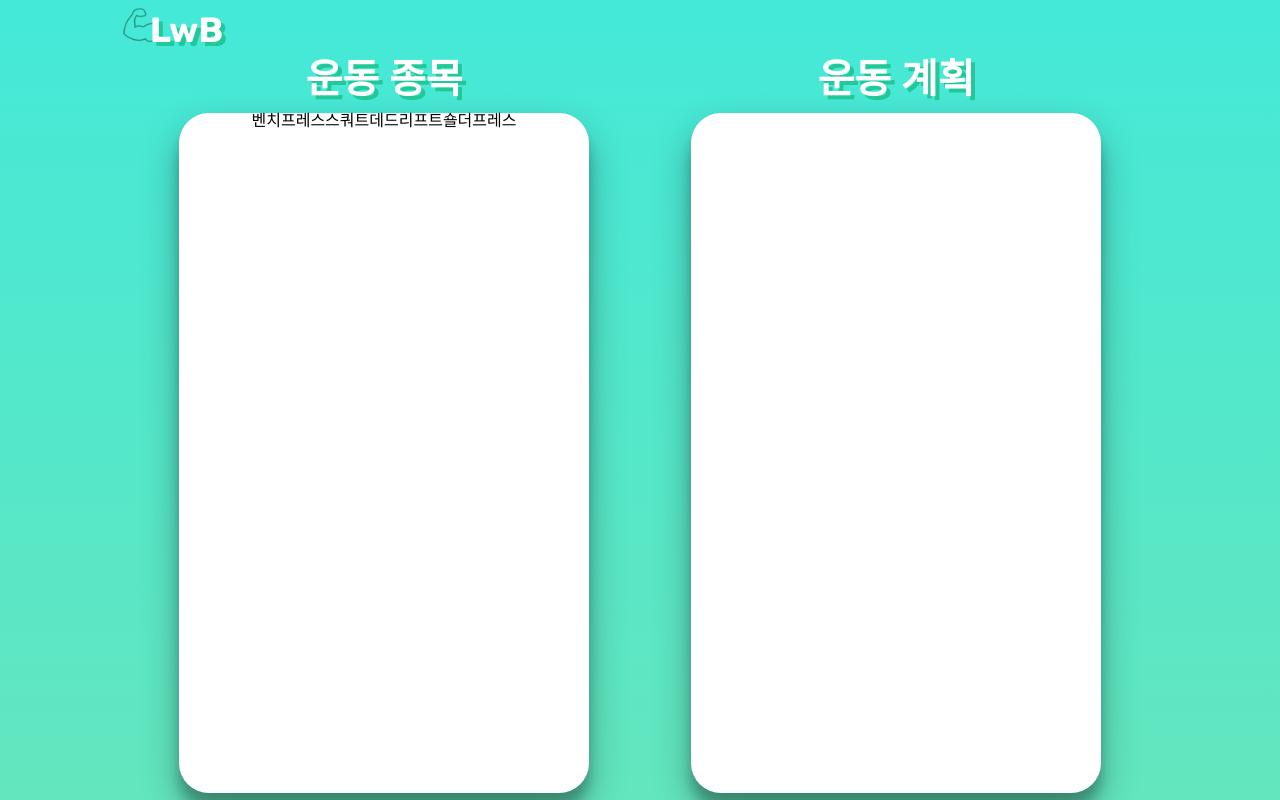
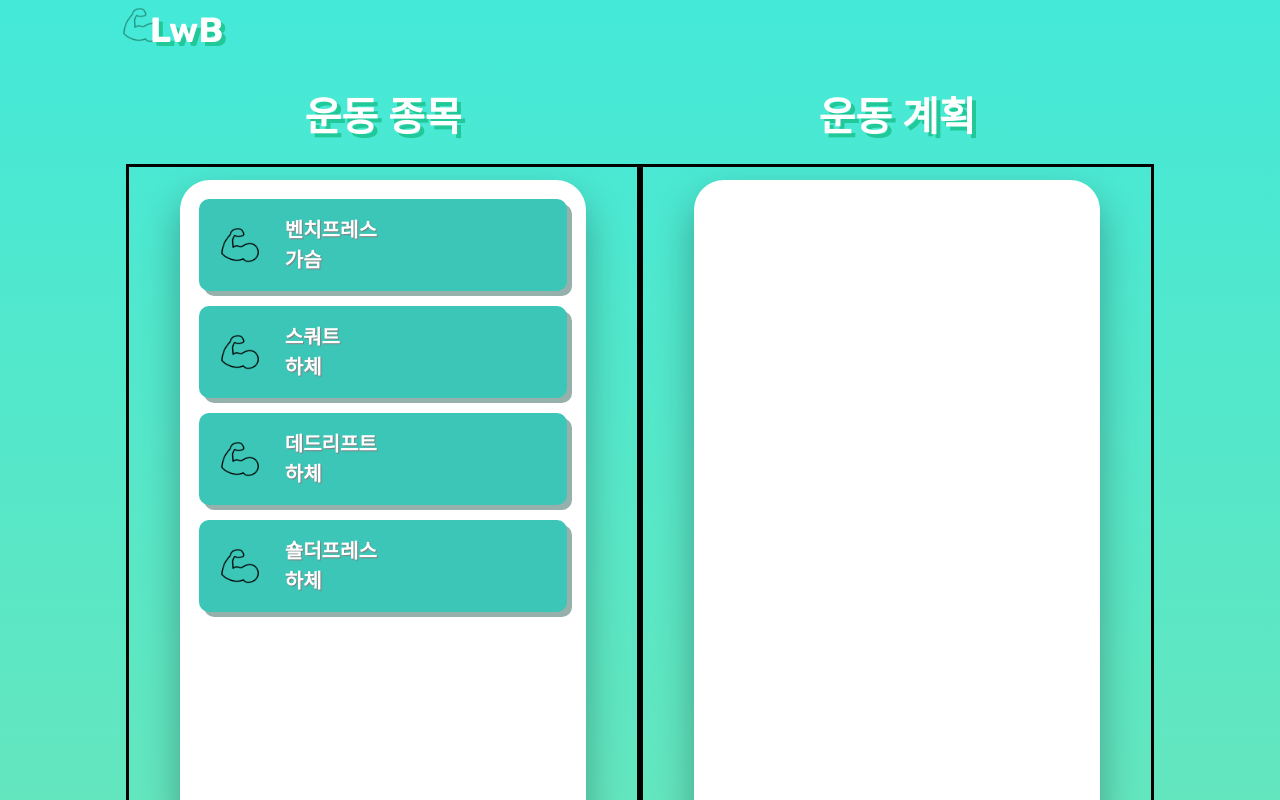
Before and after one commit to dwhddnjs/LwB_react-dnd, a React (Create React App) app: page /dnd in a window 1280 px wide. Built offline with nearby package versions, Linux system fonts and the light colour scheme.

Commit message:
almost finished dnd

```diff
--- a/package.json
+++ b/package.json
@@ -14,6 +14,7 @@
     "react-dom": "^17.0.2",
     "react-router-dom": "^5.2.1",
     "react-scripts": "4.0.3",
+    "uuid": "^8.3.2",
     "web-vitals": "^1.0.1"
   },
   "scripts": {
--- a/src/Dnd.js
+++ b/src/Dnd.js
@@ -3,73 +3,137 @@ import { useEffect, useState } from "react";
 import Header from "./components/UI/Header";
 import PlanItem from "./components/UI/PlanItem";
 import { DragDropContext, Draggable, Droppable } from "react-beautiful-dnd";
-import "./../src/components/PlanPage/PlanPage.scss";
+import { v4 as uuid } from "uuid";
+import arm from "./img/arm.png";
+import "./Dnd.scss";
+
+const itemsFromBackend = [
+  { id: uuid(), name: "벤치프레스", target: "가슴" },
+  { id: uuid(), name: "스쿼트", target: "하체" },
+  { id: uuid(), name: "데드리프트", target: "하체" },
+  { id: uuid(), name: "숄더프레스", target: "하체" },
+];
+
+const columnsFromBackend = {
+  [uuid()]: {
+    name: "운동 종목",
+    items: itemsFromBackend,
+  },
+  [uuid()]: {
+    name: "운동 계획",
+    items: [],
+  },
+};
+
+const onDragEnd = (result, columns, setColumns) => {
+  if (!result.destination) return;
+  const { source, destination } = result;
+
+  if (source.droppableId !== destination.droppableId) {
+    const sourceColumn = columns[source.droppableId];
+    const destColumn = columns[destination.droppableId];
+    const sourceItems = [...sourceColumn.items];
+    const destItems = [...destColumn.items];
+    const [removed] = sourceItems.splice(source.index, 1);
+    destItems.splice(destination.index, 0, removed);
+    setColumns({
+      ...columns,
+      [source.droppableId]: {
+        ...sourceColumn,
+        items: sourceItems,
+      },
+      [destination.droppableId]: {
+        ...destColumn,
+        items: destItems,
+      },
+    });
+  } else {
+    const column = columns[source.droppableId];
+    const copiedItems = [...column.items];
+    const [removed] = copiedItems.splice(source.index, 1);
+    copiedItems.splice(destination.index, 0, removed);
+    setColumns({
+      ...columns,
+      [source.droppableId]: {
+        ...column,
+        items: copiedItems,
+      },
+    });
+  }
+};
 
 function Dnd() {
-  const item = [
-    {
-      id: 1,
-      name: "벤치프레스",
-      target: "가슴",
-    },
-    {
-      id: 2,
-      name: "스쿼트",
-      target: "하체",
-    },
-    {
-      id: 3,
-      name: "데드리프트",
-      target: "등",
-    },
-    {
-      id: 4,
-      name: "숄더프레스",
-      target: "어깨",
-    },
-  ];
+  const [columns, setColumns] = useState(columnsFromBackend);
 
   return (
-    <div className="plan">
+    <div className="plan-page">
       <Header />
-      <body>
-        <section>
-          <div className="list-container">
-            <span>운동 종목</span>
-            <DragDropContext>
-              <Droppable droppableId="item">
-                {(provided) => (
+      <div className="plan-body">
+        <DragDropContext
+          onDragEnd={(result) => onDragEnd(result, columns, setColumns)}
+        >
+          {Object.entries(columns).map(([columnId, column], index) => {
+            return (
+              <div className="plan-list" key={columnId}>
+                <h2>{column.name}</h2>
+                <div className="plan-boxs">
+                  <Droppable droppableId={columnId} key={columnId}>
+                    {(provided, snapshot) => {
+                      return (
                         <div
-                    className="list-content"
                           {...provided.droppableProps}
                           ref={provided.innerRef}
+                          className="plan-lists"
+                          style={{
+                            background: snapshot.isDraggingOver
+                              ? "lightblue"
+                              : "#fff",
+                          }}
                         >
-                    {item.map(({ id, name }, index) => (
-                      <Draggable key={id} draggableId={id} index={index}>
-                        {(provided) => (
+                          {column.items.map((item, index) => {
+                            return (
+                              <Draggable
+                                key={item.id}
+                                draggableId={item.id}
+                                index={index}
+                              >
+                                {(provided, snapshot) => {
+                                  return (
                                     <div
+                                      className="plan-item"
                                       ref={provided.innerRef}
+                                      {...provided.draggableProps}
                                       {...provided.dragHandleProps}
-                            {...provided.draggableProps}
+                                      style={{
+                                        userSelect: "none",
+                                        backgroundColor: snapshot.isDragging
+                                          ? "#32a89d"
+                                          : "#3bc6b7",
+                                        ...provided.draggableProps.style,
+                                      }}
                                     >
-                            {name}
+                                      <img src={arm} alt="" />
+                                      <div className="item-des">
+                                        <span>{item.name}</span>
+                                        <span>{item.target}</span>
                                       </div>
-                        )}
+                                    </div>
+                                  );
+                                }}
                               </Draggable>
-                    ))}
+                            );
+                          })}
                           {provided.placeholder}
                         </div>
-                )}
+                      );
+                    }}
                   </Droppable>
+                </div>
+              </div>
+            );
+          })}
         </DragDropContext>
       </div>
-
-          <div className="plan-container">
-            <span>운동 계획</span>
-            <div className="plan-content"></div>
-          </div>
-        </section>
-      </body>
     </div>
   );
 }
--- /dev/null
+++ b/src/Dnd.scss
@@ -0,0 +1,73 @@
+.plan-page {
+  width: 100vw;
+  height: 100vh;
+  background: linear-gradient(to top, #63e6be, #44e9d8);
+  overflow: hidden;
+  .plan-body {
+    display: flex;
+    justify-content: center;
+    height: 100%;
+    .plan-list {
+      display: flex;
+      flex-direction: column;
+      align-items: center;
+      justify-content: flex-start;
+      // width: 100%;
+      margin-top: 3%;
+      h2 {
+        font-size: 40px;
+        font-weight: 600;
+        color: #fff;
+        text-shadow: 4px 4px 0px #20c997;
+      }
+      .plan-boxs {
+        margin: 5%;
+        border: solid;
+        display: flex;
+        justify-content: center;
+        align-items: center;
+        // width: 100%;
+        .plan-lists {
+          padding: 4px;
+          width: 500px;
+          min-height: 750px;
+          height: 85%;
+          margin-left: 10%;
+          margin-right: 10%;
+          margin-top: 2.5%;
+          background: #fff;
+          border-radius: 30px;
+          box-shadow: 0 19px 38px rgba(0, 0, 0, 0.3);
+          .plan-item {
+            padding: 16px;
+            margin: 0 0 8px 0;
+            min-height: 50px;
+            color: #fff;
+            display: flex;
+            align-items: center;
+            margin: 15px;
+            border-radius: 10px;
+            background: #32a89d;
+            box-sizing: border-box;
+            box-shadow: 5px 5px 0 #96b1ac;
+            font-size: 20px;
+            img {
+              width: 50px;
+              height: 50px;
+              margin-right: 20px;
+            }
+            .item-des {
+              text-shadow: 1px 1px 1px gray;
+              line-height: 30px;
+              display: flex;
+              flex-direction: column;
+              justify-content: center;
+              color: #fff;
+              font-weight: 600;
+            }
+          }
+        }
+      }
+    }
+  }
+}
--- a/src/components/UI/PlanItem.scss
+++ b/src/components/UI/PlanItem.scss
@@ -6,7 +6,7 @@
   height: 13%;
   margin: 15px;
   border-radius: 10px;
-  background: #3bc6b7;
+  background: #32a89d;
   box-sizing: border-box;
   box-shadow: 5px 5px 0 #96b1ac;
   img {
```
Also changed, not shown: 2 other files (tests, documents, lock files or other folders). Lines whose indentation alone changed are shown as unchanged.
